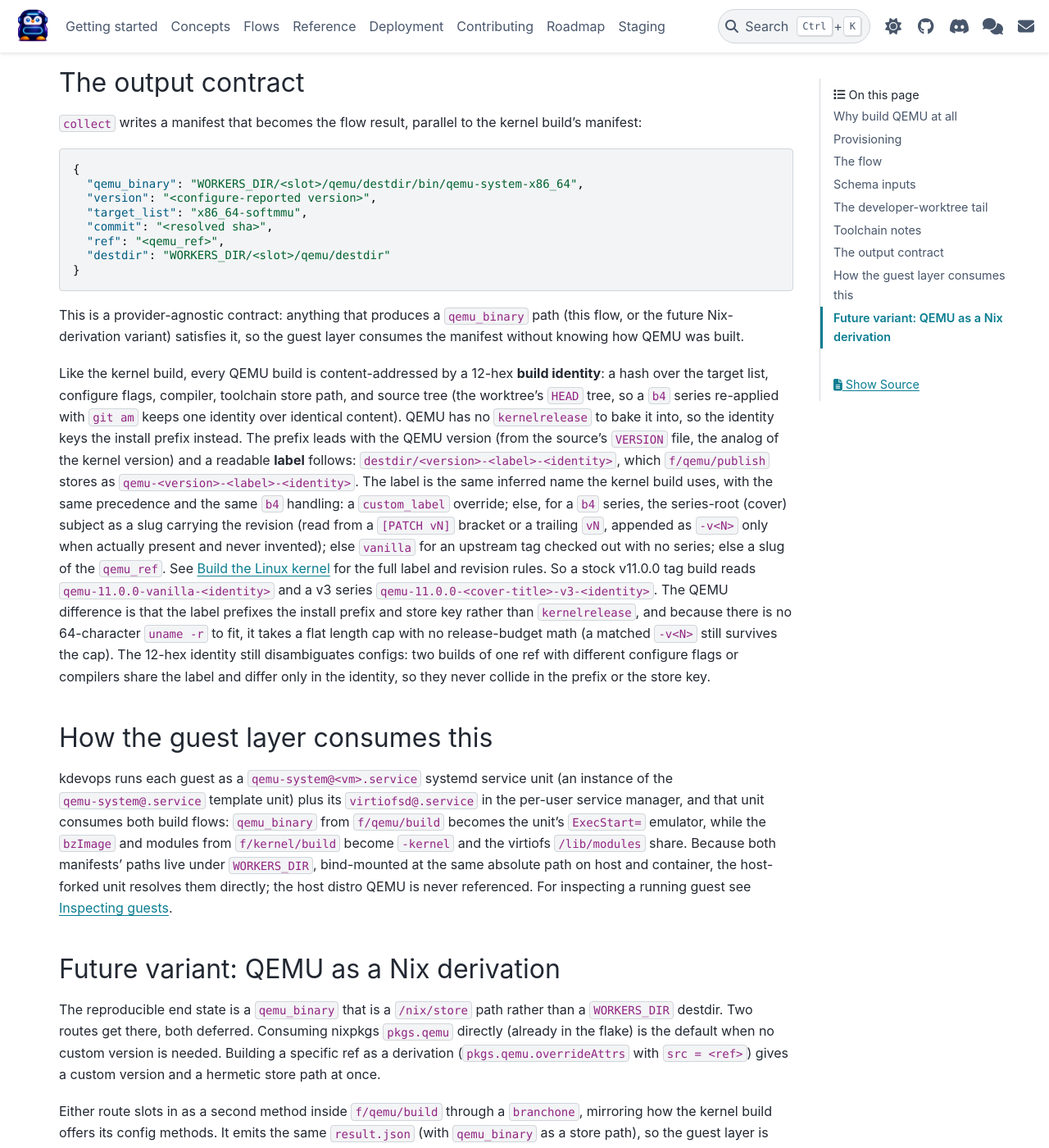
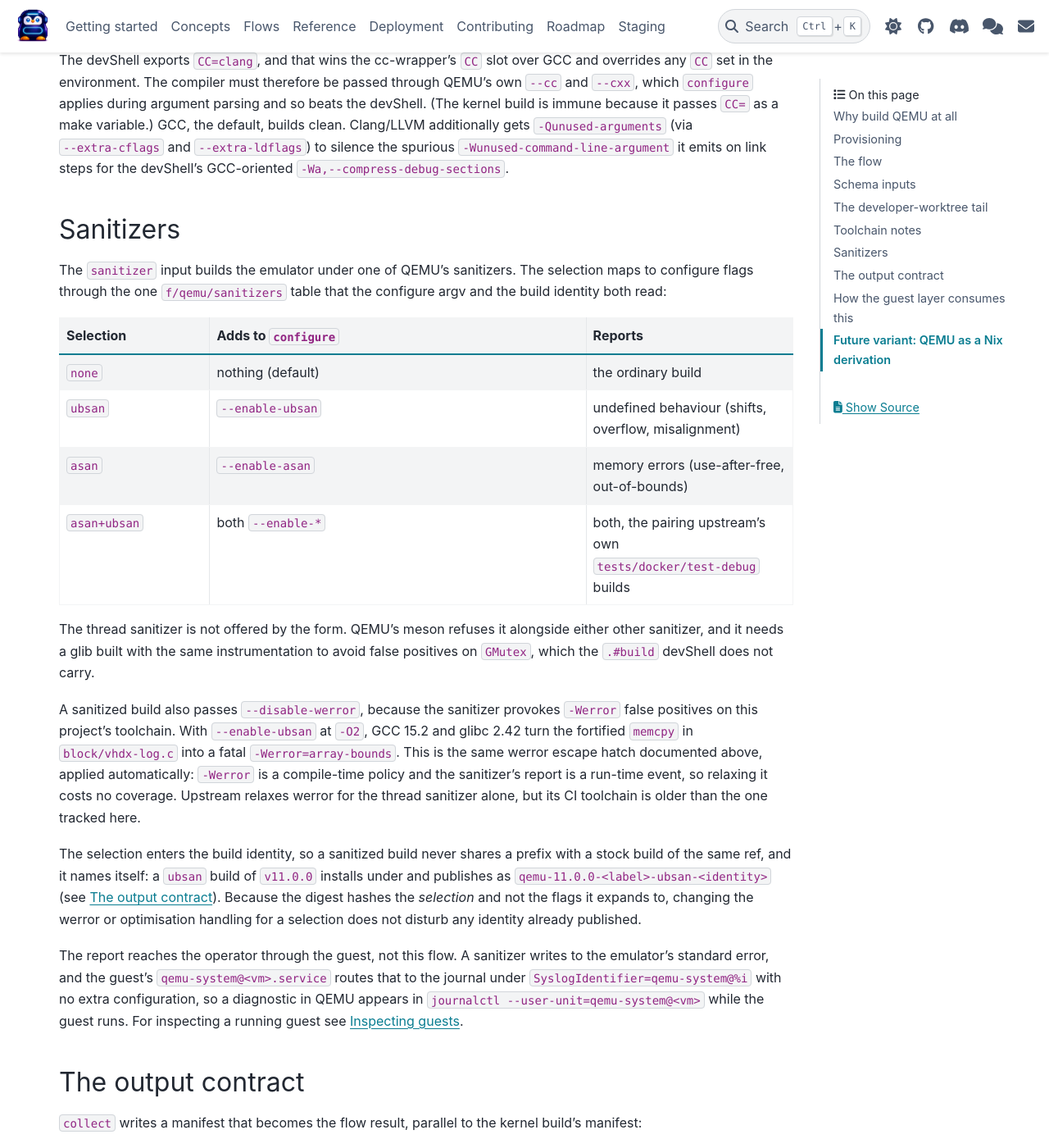
Before and after one commit to dagomez137/kdevops-ng, a Sphinx documentation site: the page built from docs/flows/qemu-build.rst, in a window 1280 px wide and 1400 px high, scrolled down 5689 px. Shown: the whole window at 82% size. Built offline with Sphinx 7.4.7 and the PyData theme 0.15.4, drawn with Linux system fonts in a browser that asks for light colours; some of the changed text lies outside the part shown.

Commit message:
docs: document the QEMU sanitizer build knob
The build page had no mention of the sanitizer input the flow now
carries. Add it to the schema-input list and give it a section under
the toolchain notes, next to the werror discussion it depends on.

Record the selection-to-flags mapping as a table, that the thread
sanitizer is withheld (meson refuses it beside another sanitizer, and
it needs an instrumented glib the devShell lacks), and that a sanitized
build passes disable-werror because the sanitizer provokes an
array-bounds false positive in block/vhdx-log.c on the pinned GCC and
glibc. Note that the selection enters the build identity, so a
sanitized build never shares a prefix with a stock one and names
itself in the store key, and that the digest hashes the selection
rather than its expanded flags, so adjusting the werror handling
disturbs no published identity.

Close with where the report surfaces: the sanitizer writes to the
emulator's standard error, which the guest unit routes to the journal
under its syslog identifier with no configuration, so a diagnostic in
QEMU appears in the guest's journal while it runs.

Generated-by: Claude AI
Signed-off-by: Daniel Gomez <da.gomez@kernel.org>

```diff
--- a/docs/flows/qemu-build.rst
+++ b/docs/flows/qemu-build.rst
@@ -194,6 +194,15 @@ The form surfaces the choices a maintainer actually makes:
    ``--cxx`` (see the toolchain note below: the environment ``CC`` does not
    work here).
 
+``sanitizer``
+   Build the emulator under one of QEMU's sanitizers so undefined behaviour
+   or memory errors in QEMU *itself* are reported at run time to the guest's
+   ``qemu-system@<vm>.service`` journal. ``none`` (default), ``ubsan``,
+   ``asan``, or ``asan+ubsan``. It is a single choice, not three switches,
+   because QEMU's meson refuses the thread sanitizer alongside either other
+   one; the thread sanitizer is withheld from the form until the devShell
+   carries a matching instrumented glib. See `Sanitizers`_ below.
+
 ``ccache`` and ``ccache_max_size``
    Compile through ccache the documented QEMU way
    (``--cc="ccache <cc>"``, word-split into the meson compiler array). On by
@@ -306,6 +315,63 @@ default, builds clean. Clang/LLVM additionally gets ``-Qunused-arguments``
 ``-Wunused-command-line-argument`` it emits on link steps for the devShell's
 GCC-oriented ``-Wa,--compress-debug-sections``.
 
+Sanitizers
+==========
+
+The ``sanitizer`` input builds the emulator under one of QEMU's sanitizers.
+The selection maps to configure flags through the one ``f/qemu/sanitizers``
+table that the configure argv and the build identity both read:
+
+.. list-table::
+   :header-rows: 1
+   :widths: 16 40 22
+
+   * - Selection
+     - Adds to ``configure``
+     - Reports
+   * - ``none``
+     - nothing (default)
+     - the ordinary build
+   * - ``ubsan``
+     - ``--enable-ubsan``
+     - undefined behaviour (shifts, overflow, misalignment)
+   * - ``asan``
+     - ``--enable-asan``
+     - memory errors (use-after-free, out-of-bounds)
+   * - ``asan+ubsan``
+     - both ``--enable-*``
+     - both, the pairing upstream's own ``tests/docker/test-debug`` builds
+
+The thread sanitizer is not offered by the form. QEMU's meson refuses it
+alongside either other sanitizer, and it needs a glib built with the same
+instrumentation to avoid false positives on ``GMutex``, which the ``.#build``
+devShell does not carry.
+
+A sanitized build also passes ``--disable-werror``, because the sanitizer
+provokes ``-Werror`` false positives on this project's toolchain. With
+``--enable-ubsan`` at ``-O2``, GCC 15.2 and glibc 2.42 turn the fortified
+``memcpy`` in ``block/vhdx-log.c`` into a fatal ``-Werror=array-bounds``. This
+is the same werror escape hatch documented above, applied automatically:
+``-Werror`` is a compile-time policy and the sanitizer's report is a run-time
+event, so relaxing it costs no coverage. Upstream relaxes werror for the
+thread sanitizer alone, but its CI toolchain is older than the one tracked
+here.
+
+The selection enters the build identity, so a sanitized build never shares a
+prefix with a stock build of the same ref, and it names itself: a
+``ubsan`` build of ``v11.0.0`` installs under and publishes as
+``qemu-11.0.0-<label>-ubsan-<identity>`` (see `The output contract`_). Because
+the digest hashes the *selection* and not the flags it expands to, changing
+the werror or optimisation handling for a selection does not disturb any
+identity already published.
+
+The report reaches the operator through the guest, not this flow. A sanitizer
+writes to the emulator's standard error, and the guest's
+``qemu-system@<vm>.service`` routes that to the journal under
+``SyslogIdentifier=qemu-system@%i`` with no extra configuration, so a
+diagnostic in QEMU appears in ``journalctl --user-unit=qemu-system@<vm>``
+while the guest runs. For inspecting a running guest see :doc:`/flows/guests`.
+
 The output contract
 ====================
 
```
